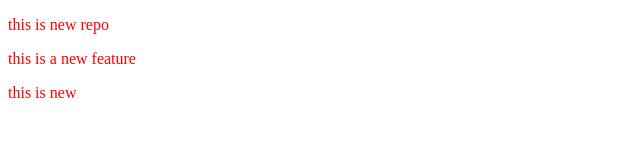
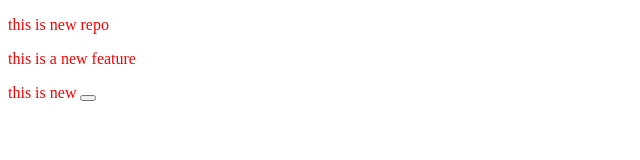
Before and after one commit to kajalrai1012/Localrepo, a plain HTML site: page index.html in a window 1280 px wide. Shown: the full height of the page, 0-640 px from the left. Drawn offline with Linux system fonts and the light colour scheme.

Commit message:
add button

```diff
--- a/index.html
+++ b/index.html
@@ -9,6 +9,6 @@
 <body>
     <P>this is new repo</P>
     <p>this is a new feature</p>
-    <p>this is new</p>
+    <p>this is new <button></button></p>
 </body>
 </html>
```
